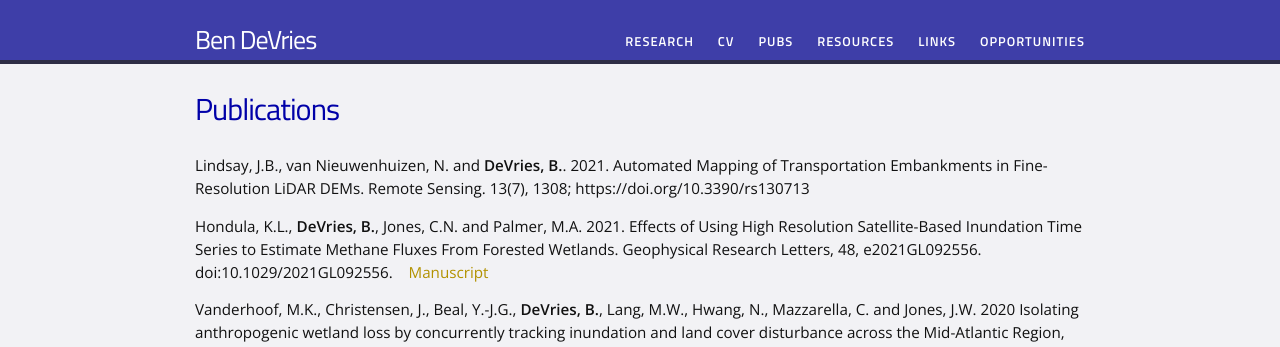
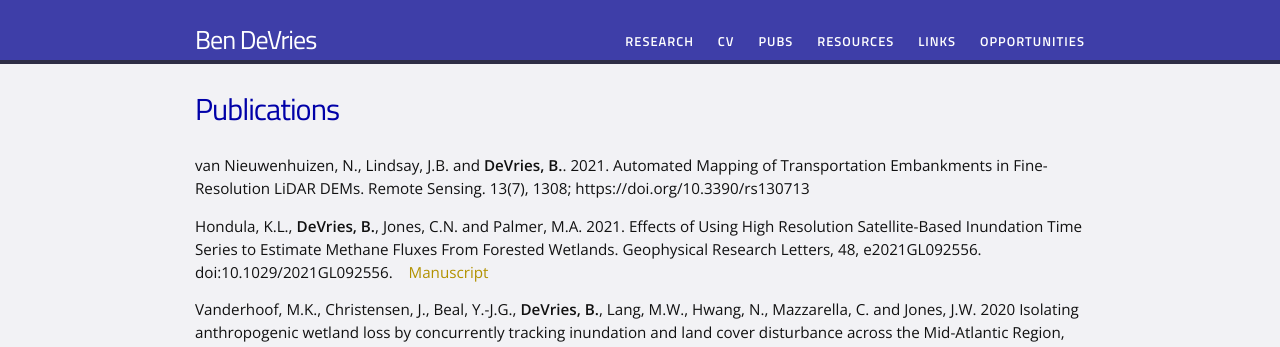
Before and after one commit to bendv/bendv.github.io, a Jekyll site: the page built from publications.md, in a window 1280 px wide. Shown: the top 347 px of the page. Built offline with Jekyll 4.4.1, drawn with Linux system fonts in a browser that asks for light colours.

Commit message:
update pubs

```diff
--- a/publications.md
+++ b/publications.md
@@ -4,7 +4,7 @@ title: Publications
 permalink: /publications/
 ---
 
-Lindsay, J.B., van Nieuwenhuizen, N. and **DeVries, B.**. 2021. Automated Mapping of Transportation Embankments in Fine-Resolution LiDAR DEMs. Remote Sensing. 13(7), 1308; https://doi.org/10.3390/rs130713
+van Nieuwenhuizen, N., Lindsay, J.B. and **DeVries, B.**. 2021. Automated Mapping of Transportation Embankments in Fine-Resolution LiDAR DEMs. Remote Sensing. 13(7), 1308; https://doi.org/10.3390/rs130713
 
 Hondula, K.L., **DeVries, B.**, Jones, C.N. and Palmer, M.A. 2021. Effects of Using High Resolution Satellite-Based Inundation Time Series to Estimate Methane Fluxes From Forested Wetlands. Geophysical Research Letters, 48, e2021GL092556. doi:10.1029/2021GL092556.&nbsp;&nbsp;&nbsp;&nbsp;<a href="https://doi.org/10.1029/2021GL092556">Manuscript</a>
 
```
